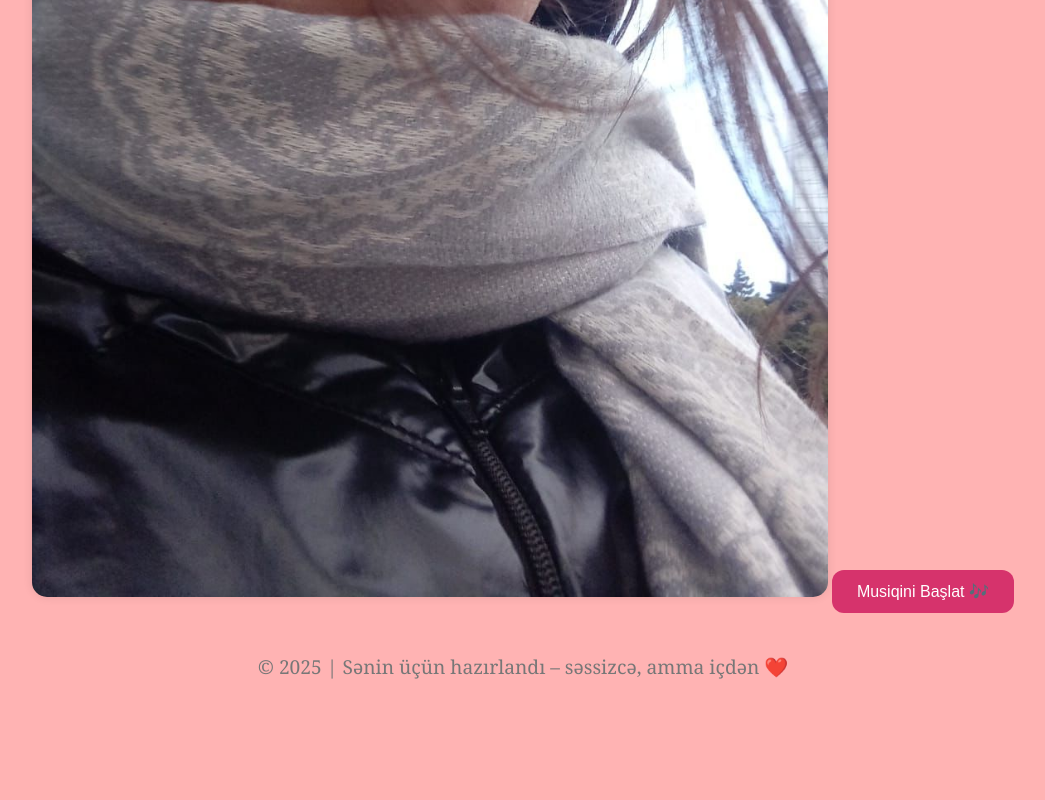
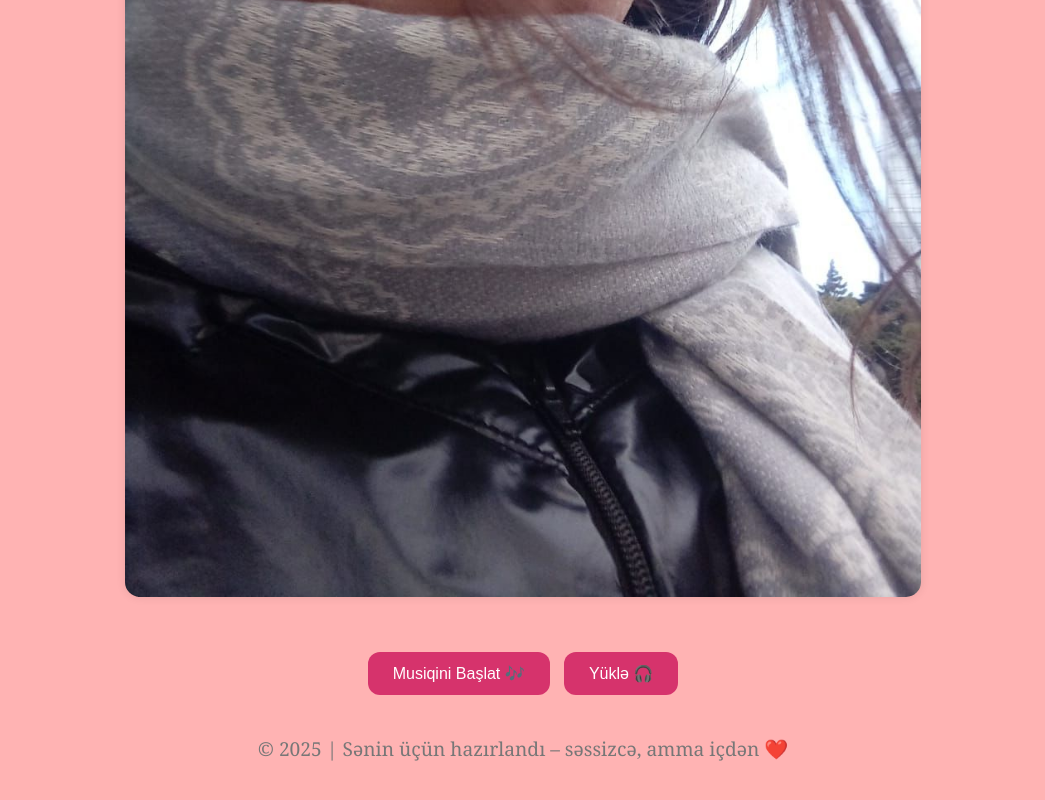
Before and after one commit to codewithraul/Feride, a plain HTML site: page index.html in a window 1280 px wide. Shown: the part 1048-1848 px from the top of the page, without its empty margins (117-1162 px from the left). Before the commit the page ends 1766 px from the top, so only its background shows below. Drawn offline with Linux system fonts and the light colour scheme.

Commit message:
Update index.html

```diff
--- a/index.html
+++ b/index.html
@@ -108,13 +108,18 @@
     <p>Bu kiçik səhifə sənin üçün hazırlandı</p>
     <p style="font-size: 1.5em; color: #ff6347; font-weight: bold; margin-top: 30px;">Mayın 11-i, bir başlanğıc olacaq. Bu, sənin üçün yalnız bir imtahan deyil, həm də hədəflərinə yaxınlaşma yolunda atdığın böyük bir addımdır.</p>
     <p>Hər bir çətinlik, daha böyük uğura doğru bir addımdır. Gözlə, sən bunu bacaracaqsan! 💪</p>
-    <p>Sənə hər zaman uğurlar, xoşbəxtlik və ən əsası can sağlığı arzulayıram. 💖</p>
+    <p>Sənə hər zaman uğurlar, xoşbəxtlik və ən əsas can sağlığı arzulayıram. 💖</p>
   </div>
 
   <img src="feride.jpg" alt="Fəridəyə Özəl Şəkil" style="max-width: 65%; height: auto; margin-top: 20px; border-radius: 15px; box-shadow: 0 0 10px rgba(0,0,0,0.1);">
 
-  <!-- Musiqi düyməsi -->
+<!-- Musiqi düymələri -->
+<div style="margin-top: 25px;">
   <button id="music-button" onclick="playAudio()">Musiqini Başlat 🎶</button>
+  <a href="feride.mp3" download>
+    <button id="music-button" style="margin-left: 10px;">Yüklə 🎧</button>
+  </a>
+</div>
 
   <!-- Musiqi elementi -->
   <audio id="myAudio" loop preload="auto">
```
